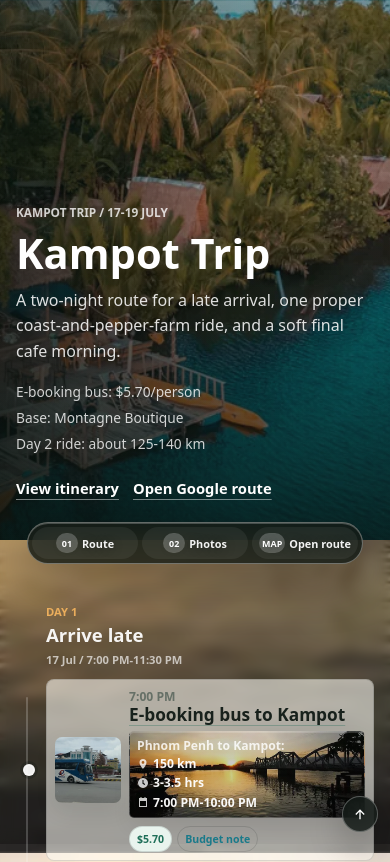
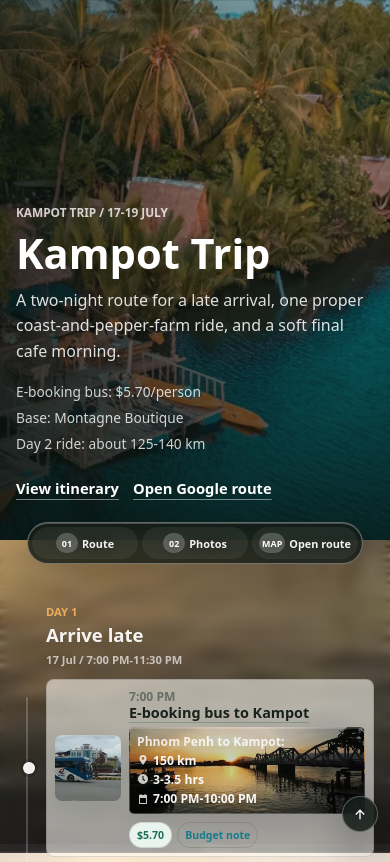
Before and after one commit to sornsomavatey/My_trip, a website: page index.html in a window 390 px wide. Shown: the top 862 px of the page. Drawn offline with Linux system fonts and the light colour scheme.

Commit message:
Breakpoint fixed

```diff
--- a/styles.css
+++ b/styles.css
@@ -842,7 +842,7 @@ footer {
     font-size: .64rem;
   }
 
-  h4 {
+  .stop h4 {
     margin-bottom: 4px;
     font-size: .98rem;
     line-height: 1.12;
@@ -952,7 +952,7 @@ footer {
   }
 }
 
-@media (max-width: 420px) {
+@media (max-width: 480px) {
   .day {
     grid-template-columns: 1fr;
     gap: 12px;
@@ -1026,7 +1026,7 @@ footer {
     height: 66px;
   }
 
-  h4 {
+  .stop h4 {
     font-size: .9rem;
   }
 
```
Also changed, not shown: dist/styles.css.
